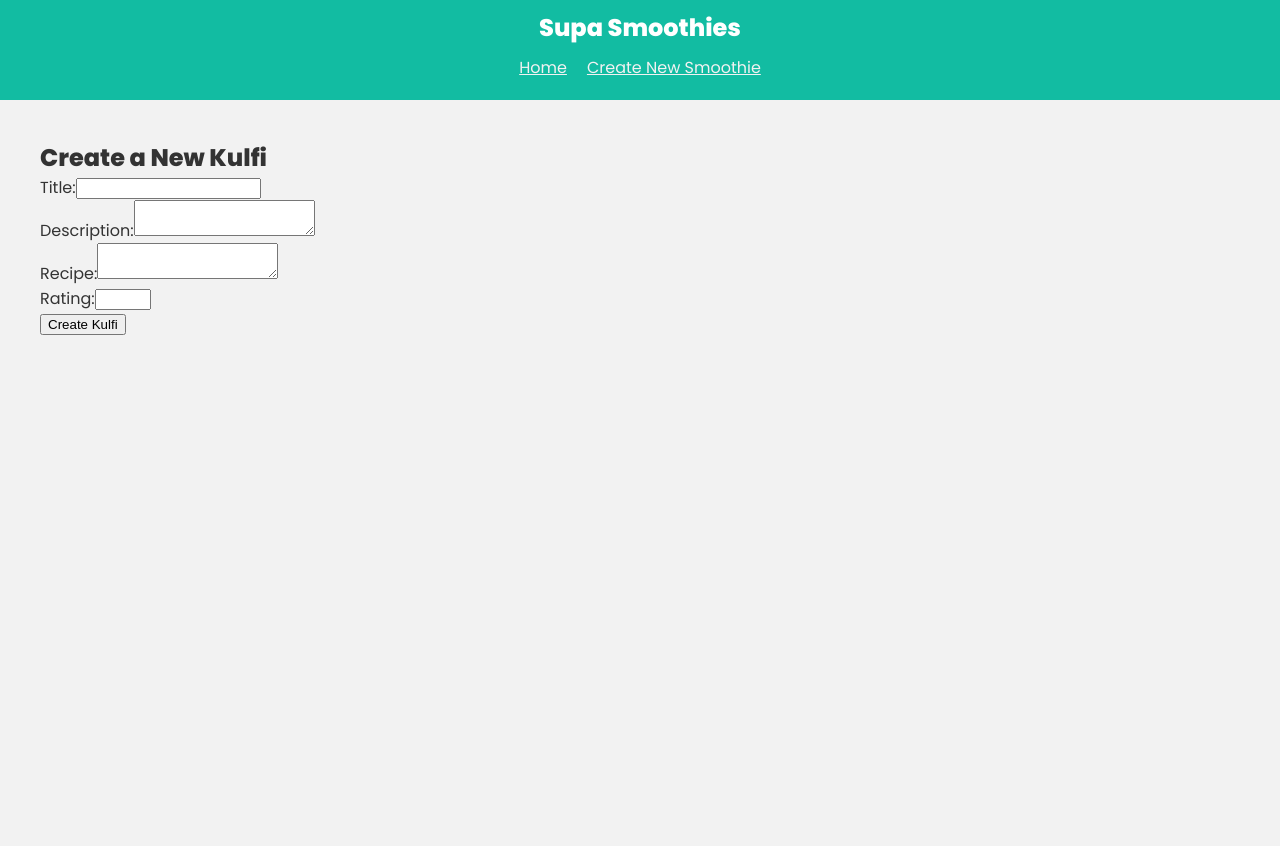
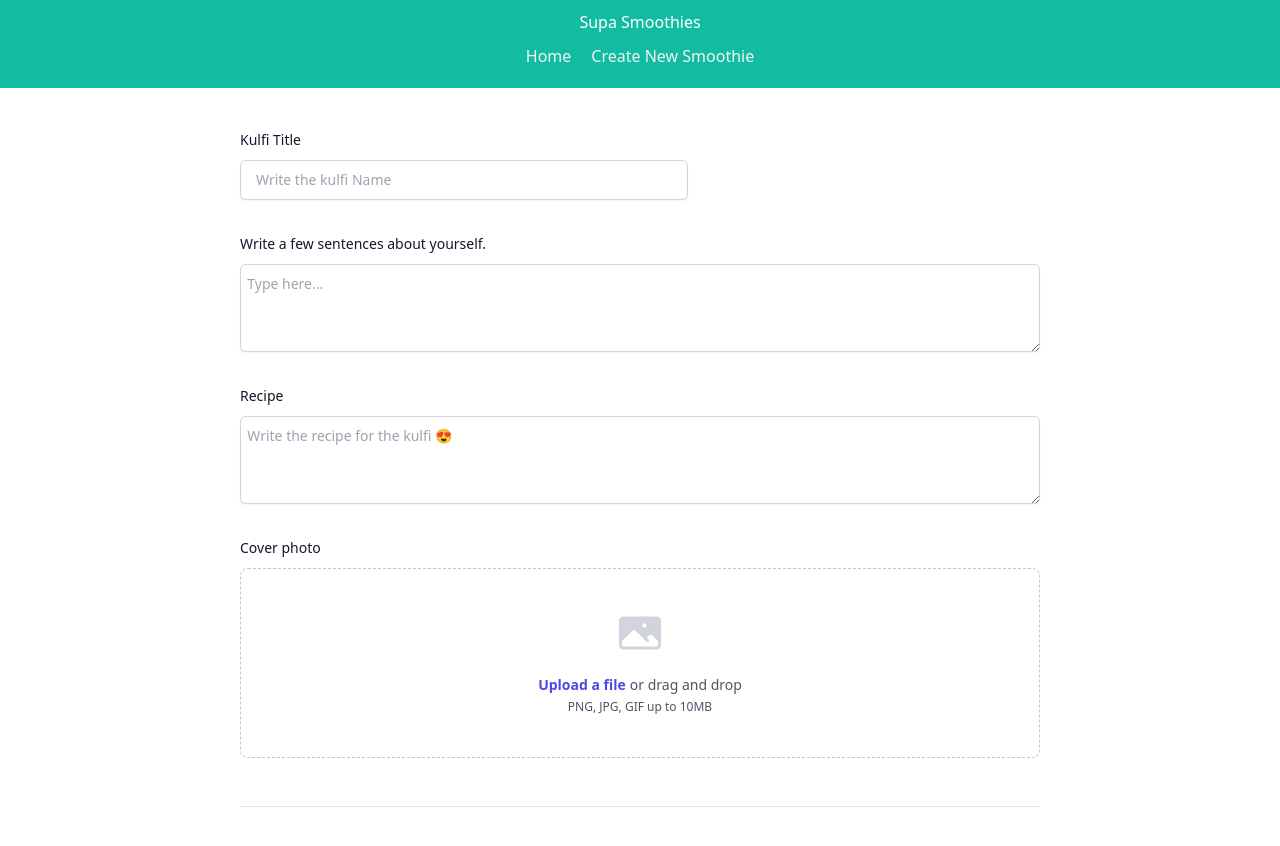
Before and after one commit to IbadRehman360/SupaKulfi, a React (Vite) app: page /create in a window 1280 px wide. Before the commit the page ends 800 px from the top, so only its background shows below. Built offline with nearby package versions, Linux system fonts and the light colour scheme.

Commit message:
added a newly form to create a kulfi

```diff
--- /dev/null
+++ b/src/components/KulfiForm.jsx
@@ -0,0 +1,110 @@
+import { PhotoIcon, UserCircleIcon } from "@heroicons/react/24/solid";
+
+export default function Example() {
+  function formSubmit(event) {
+    event.preventDefault();
+  }
+  return (
+    <form
+      className="flex justify-center whitespace-nowrap"
+      onSubmit={formSubmit}
+    >
+      <div className="grid grid-cols-1 gap-x-8 gap-y-10 border-b border-gray-900/10 pb-12 md:grid-cols-3">
+        <div className="grid w-[280px] sm:w-[500px] md:w-[700px]  lg:w-[800px] grid-cols-1 gap-x-6 gap-y-8 sm:grid-cols-6 md:col-span-3">
+          <div className="col-span-full">
+            <label
+              htmlFor="website"
+              className="block text-sm font-medium leading-6 text-gray-900"
+            >
+              Kulfi Title
+            </label>
+            <div className="mt-2">
+              <div className="flex   rounded-md shadow-sm ring-1 ring-inset ring-gray-300 focus-within:ring-2 focus-within:ring-inset focus-within:ring-indigo-600 sm:max-w-md">
+                <span className=" select-none items-center pl-3 text-gray-500 sm:text-sm"></span>
+                <input
+                  type="text"
+                  name="website"
+                  id="website"
+                  className="block  border-0 bg-transparent py-2 pl-1 text-gray-900 placeholder:text-gray-400 focus:ring-0 sm:text-sm sm:leading-6"
+                  placeholder="Write the kulfi Name"
+                />
+              </div>
+            </div>
+          </div>
+
+          <div className="col-span-full">
+            <label
+              htmlFor="about"
+              className="block text-sm font-medium leading-6 text-gray-900"
+            >
+              Write a few sentences about yourself.
+            </label>
+            <div className="mt-2">
+              <textarea
+                id="about"
+                name="about"
+                rows={3}
+                className="block w-full rounded-md border-0 py-2 text-gray-900 shadow-sm ring-1 ring-inset ring-gray-300 placeholder:text-gray-400 focus:ring-2 focus:ring-inset focus:ring-indigo-600 sm:text-sm sm:leading-6"
+                defaultValue={""}
+                placeholder="  Type here..."
+              />
+            </div>
+          </div>
+          <div className="col-span-full">
+            <label
+              htmlFor="about"
+              className="block text-sm font-medium leading-6 text-gray-900"
+            >
+              Recipe
+            </label>
+            <div className="mt-2">
+              <textarea
+                id="about"
+                name="about"
+                rows={3}
+                className="block w-full rounded-md border-0 py-2 text-gray-900 shadow-sm ring-1 ring-inset ring-gray-300 placeholder:text-gray-400 focus:ring-2 focus:ring-inset focus:ring-indigo-600 sm:text-sm sm:leading-6"
+                defaultValue={""}
+                placeholder="  Write the recipe for the kulfi 😍"
+              />
+            </div>
+          </div>
+
+          <div className="col-span-full">
+            <label
+              htmlFor="cover-photo"
+              className="block text-sm font-medium leading-6 text-gray-900"
+            >
+              Cover photo
+            </label>
+            <div className="mt-2 flex justify-center rounded-lg border border-dashed border-gray-900/25 px-6 py-10">
+              <div className="text-center">
+                <PhotoIcon
+                  className="mx-auto h-12 w-12 text-gray-300"
+                  aria-hidden="true"
+                />
+                <div className="mt-4 flex text-sm leading-6 text-gray-600">
+                  <label
+                    htmlFor="file-upload"
+                    className="relative cursor-pointer rounded-md bg-white font-semibold text-indigo-600 focus-within:outline-none focus-within:ring-2 focus-within:ring-indigo-600 focus-within:ring-offset-2 hover:text-indigo-500"
+                  >
+                    <span>Upload a file</span>
+                    <input
+                      id="file-upload"
+                      name="file-upload"
+                      type="file"
+                      className="sr-only"
+                    />
+                  </label>
+                  <p className="pl-1">or drag and drop</p>
+                </div>
+                <p className="text-xs leading-5 text-gray-600">
+                  PNG, JPG, GIF up to 10MB
+                </p>
+              </div>
+            </div>
+          </div>
+        </div>
+      </div>
+    </form>
+  );
+}
--- a/src/index.css
+++ b/src/index.css
@@ -1,21 +1,12 @@
-@import url("https://fonts.googleapis.com/css2?family=Poppins:wght@300;400;500;600;800&family=VT323&display=swap");
+@tailwind base;
+@tailwind components;
+@tailwind utilities;
 
 :root {
   --primary: #12bca2;
   --secondary: #6d15df;
 }
-h1,
-h2,
-h3 {
-  margin: 0;
-}
 
-body {
-  margin: 0;
-  color: #333;
-  font-family: "Poppins";
-  background: #f2f2f2;
-}
 nav {
   background: var(--primary);
   padding: 10px 20px;
@@ -72,7 +63,9 @@ nav h1 {
 .kulfi-card .rating {
   position: absolute;
   top: -10px;
-  right: -10px;
+  right: -15px;
+  justify-content: center;
+  text-align: center;
   background-color: rgb(255, 102, 0);
   color: #fff;
   border-radius: 6px;
@@ -80,5 +73,4 @@ nav h1 {
   height: 0;
   padding: 20px 0;
   line-height: 0px;
-  text-align: center;
 }
--- a/src/main.jsx
+++ b/src/main.jsx
@@ -1,10 +1,10 @@
 import React from "react";
 import ReactDOM from "react-dom/client";
+import App from "./App.jsx";
+
 import "./index.css";
-import App from "./App";
 
-const root = ReactDOM.createRoot(document.getElementById("root"));
-root.render(
+ReactDOM.createRoot(document.getElementById("root")).render(
   <React.StrictMode>
     <App />
   </React.StrictMode>
--- a/src/pages/Create.jsx
+++ b/src/pages/Create.jsx
@@ -1,37 +1,9 @@
+import KulfiForm from "../components/KulfiForm";
+
 const Create = () => {
-  function handleSubmit(e) {
-    e.preventDefault();
-  }
   return (
     <div className="page create">
-      <h2>Create a New Kulfi</h2>
-      <form onSubmit={handleSubmit}>
-        <div className="form-group">
-          <label htmlFor="title">Title:</label>
-          <input type="text" id="title" name="title" required />
-        </div>
-        <div className="form-group">
-          <label htmlFor="description">Description:</label>
-          <textarea id="description" name="description" required></textarea>
-        </div>
-        <div className="form-group">
-          <label htmlFor="recipe">Recipe:</label>
-          <textarea id="recipe" name="recipe" required></textarea>
-        </div>
-        <div className="form-group">
-          <label htmlFor="rating">Rating:</label>
-          <input
-            type="number"
-            id="rating"
-            name="rating"
-            min="1"
-            max="10"
-            step="1"
-            required
-          />
-        </div>
-        <button type="submit">Create Kulfi</button>
-      </form>
+      <KulfiForm />
     </div>
   );
 };
```
